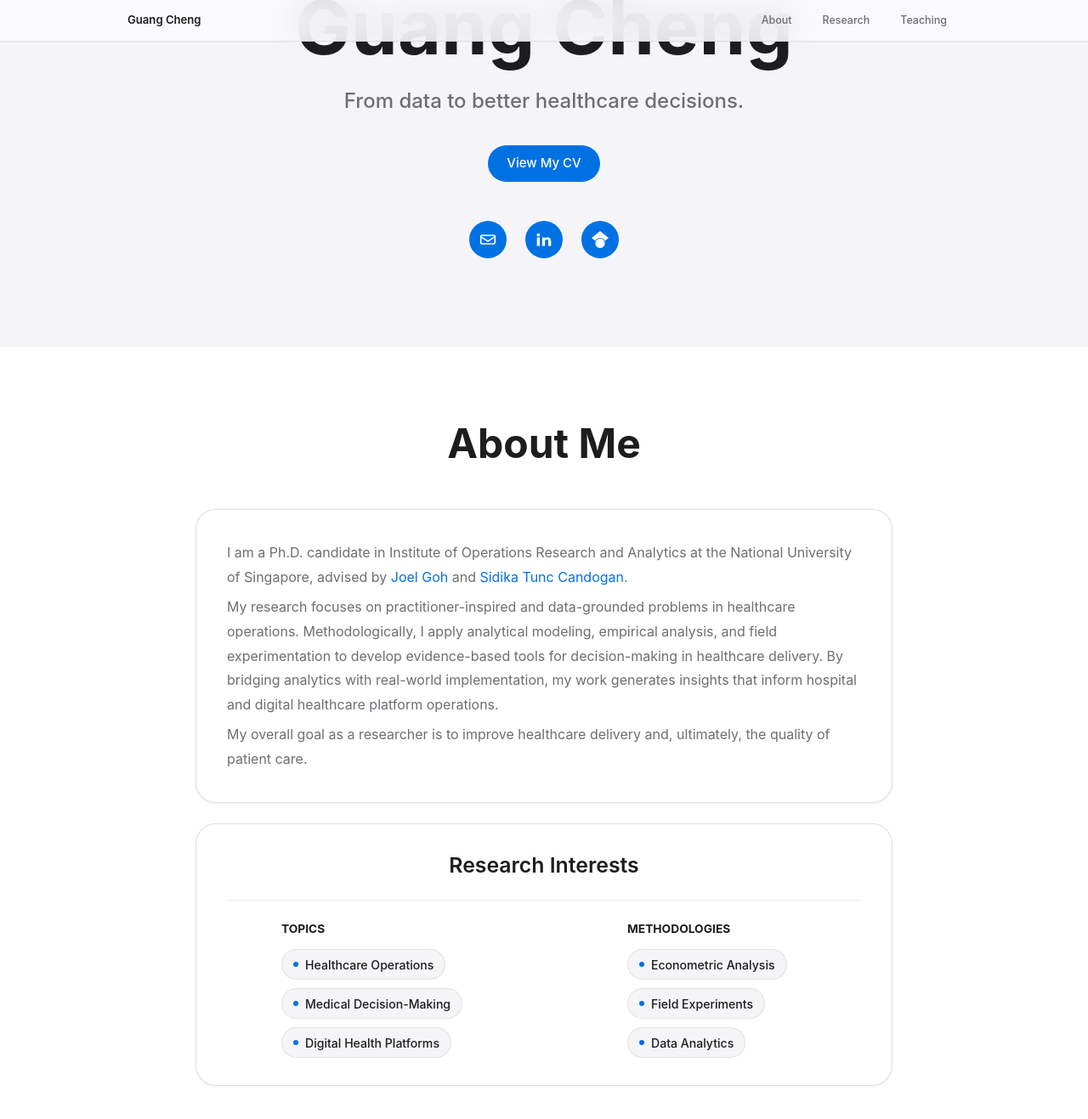
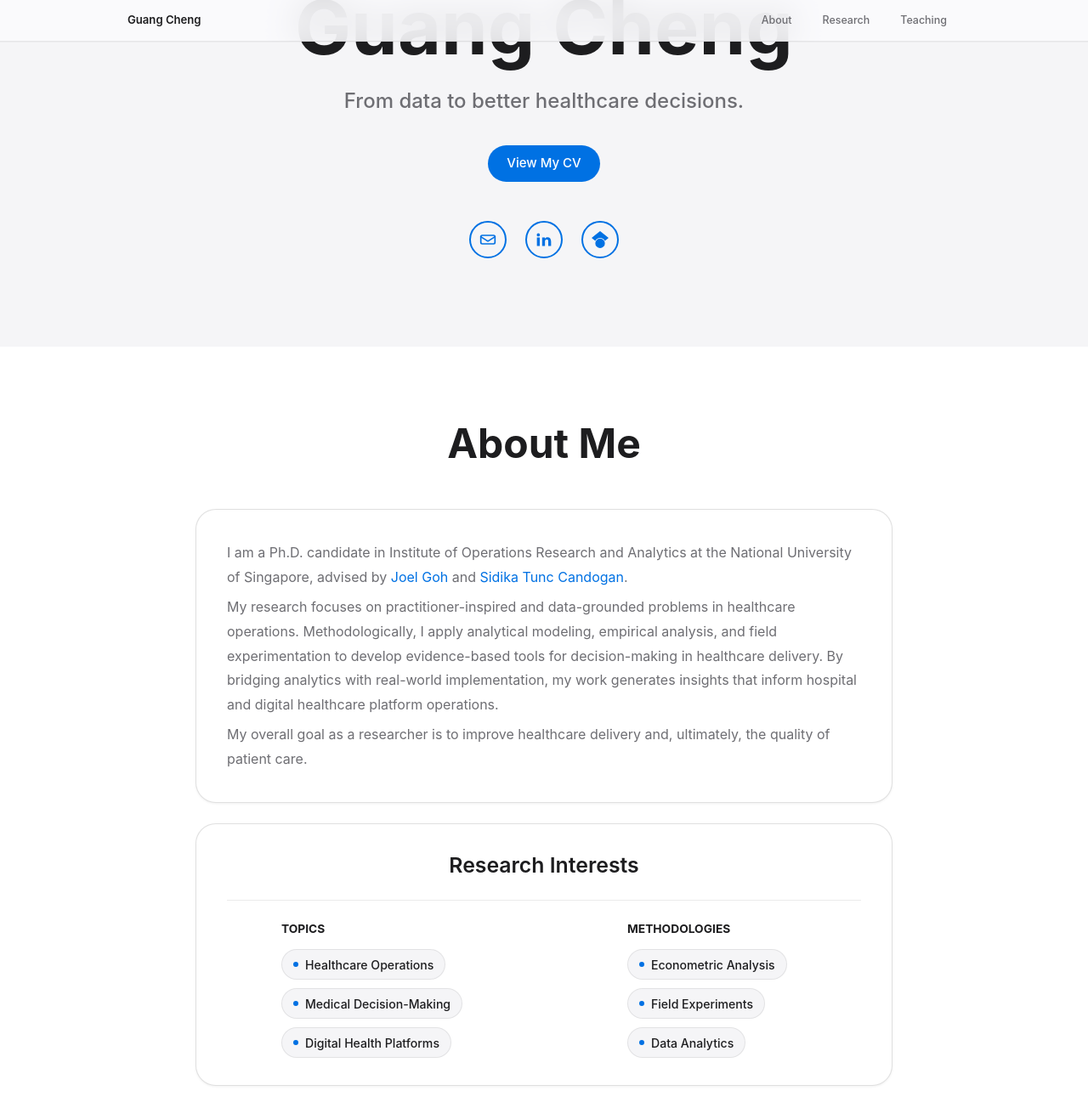
Before and after one commit to gcheng-nus/gcheng-nus.github.io, a Jekyll site: the page built from _pages/main.md, in a window 1280 px wide and 1400 px high, scrolled down 489 px. Shown: the top 1317 px of the window at 85% size. Built offline with Jekyll 4.4.1, drawn with Linux system fonts in a browser that asks for light colours; comment, search, counter and statistics services are not loaded.

Commit message:
change button style

```diff
--- a/assets/css/academic.scss
+++ b/assets/css/academic.scss
@@ -271,8 +271,20 @@ body.academic-site {
 
 .academic-site .academic-button.intro-icon-button {
   width: 44px;
+  height: 44px;
   min-height: 44px;
   padding: 0;
+  border: 2px solid var(--academic-primary);
+  border-radius: 50%;
+  background: transparent;
+  color: var(--academic-primary);
+}
+
+.academic-site .academic-button.intro-icon-button:hover {
+  border-color: var(--academic-primary-strong);
+  background: rgba(0, 113, 227, 0.08);
+  color: var(--academic-primary-strong);
+  text-decoration: none;
 }
 
 .button-icon {
```
